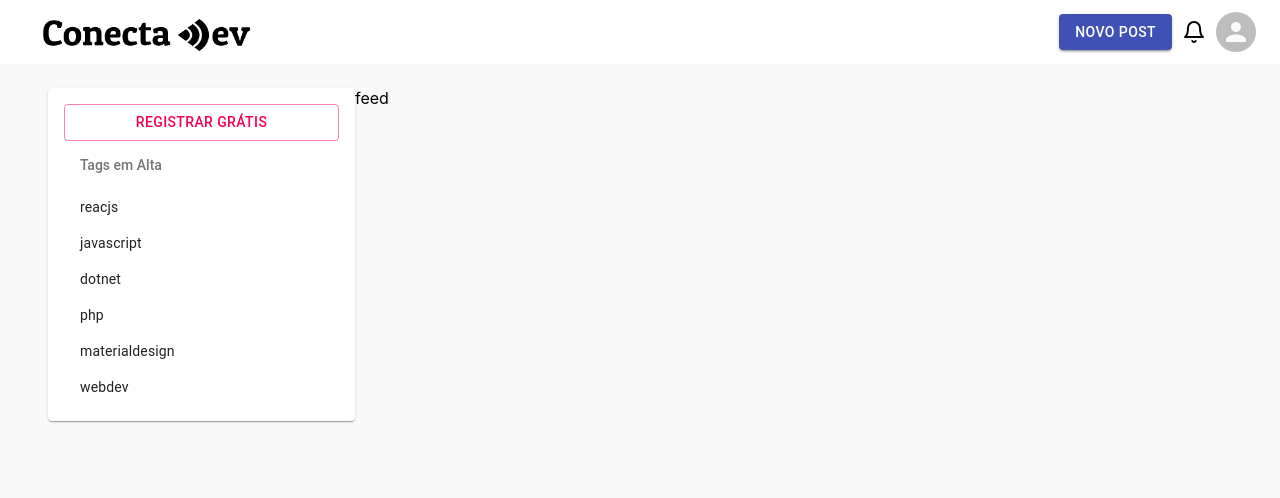
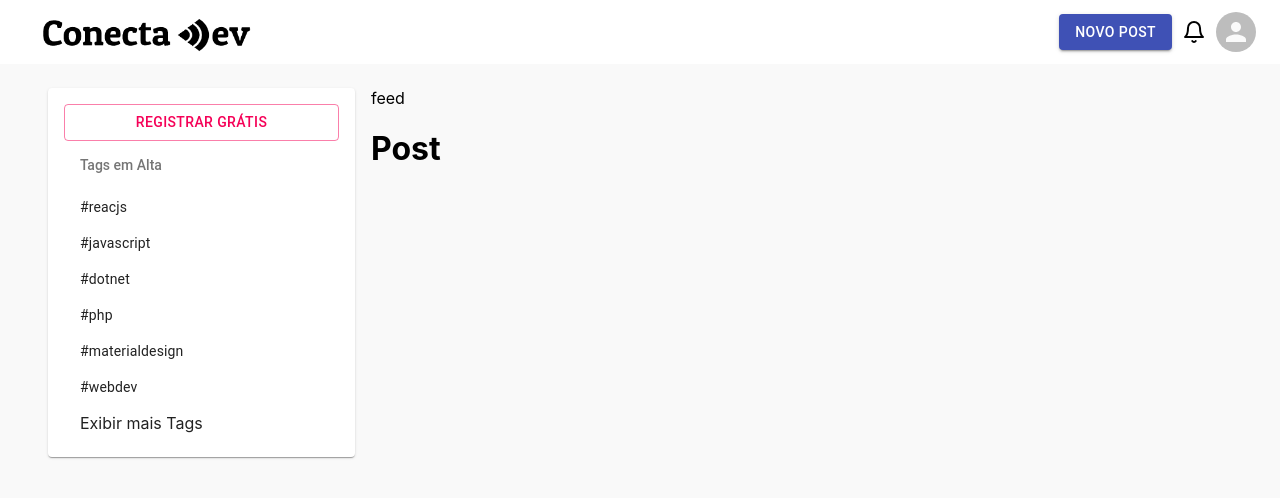
Before and after one commit to rodolfo-code/rede-social-dev, a React (Create React App) app: page / in a window 1280 px wide. Shown: the top 498 px of the page. Built offline with nearby package versions, Linux system fonts and the light colour scheme.

Commit message:
create postcard

```diff
--- /dev/null
+++ b/src/components/PostCard/PostCard.js
@@ -0,0 +1,11 @@
+import React from 'react';
+
+function PostCard({ post }) {
+  return (
+    <div>
+      <h1>Post</h1>
+    </div>
+  );
+}
+
+export default PostCard;
--- a/src/pages/Home/components/Feed.js
+++ b/src/pages/Home/components/Feed.js
@@ -1,10 +1,19 @@
 import React from 'react';
+import { makeStyles } from '@material-ui/core/styles';
+
+import PostCard from '../../../components/PostCard/PostCard';
+
+const useStyles = makeStyles((theme) => ({
+  root: {},
+}));
+
+const post = [];
 
 function Feed() {
   return (
     <div>
       <div className="feed">feed</div>
-      <p>{}</p>
+      <PostCard />
     </div>
   );
 }
--- a/src/pages/Home/components/NavBar.js
+++ b/src/pages/Home/components/NavBar.js
@@ -12,6 +12,7 @@ const useStyles = makeStyles((theme) => ({
   root: {
     padding: theme.spacing(2),
     width: 275,
+    marginRight: theme.spacing(2),
   },
   button: {
     width: '100%',
@@ -39,9 +40,10 @@ function NavBar() {
       </ListSubheader>
       {tags.map((item) => (
         <ListItem dense button key={`item-${item.id}-${item.name}`}>
-          <ListItemText primary={`${item.name}`} />
+          <ListItemText primary={`#${item.name}`} />
         </ListItem>
       ))}
+      <ListItem button>Exibir mais Tags</ListItem>
     </Paper>
   );
 }
```
